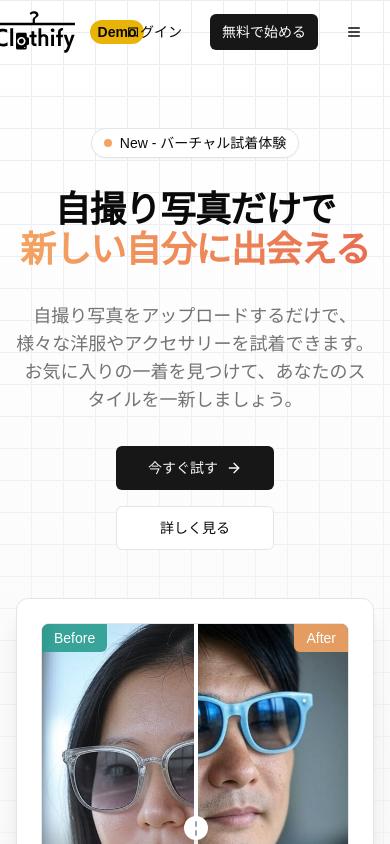
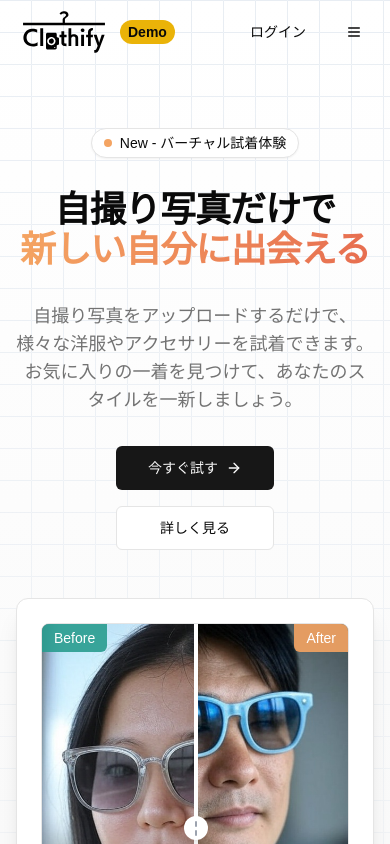
Before and after one commit to runa-devs/clothify, a Next.js app: page / in a window 390 px wide. Shown: the top 844 px of the page. Built offline with nearby package versions, Linux system fonts and the light colour scheme.

Commit message:
fix: update button visibility in header component

```diff
--- a/src/app/(marketing)/_components/header.tsx
+++ b/src/app/(marketing)/_components/header.tsx
@@ -33,7 +33,7 @@ export const Header = () => {
           <Button variant="ghost" size="sm" onClick={handleSignIn}>
             ログイン
           </Button>
-          <Button asChild size="sm">
+          <Button asChild size="sm" className="hidden md:flex">
             <Link href="/try-on">無料で始める</Link>
           </Button>
           <Button
```
